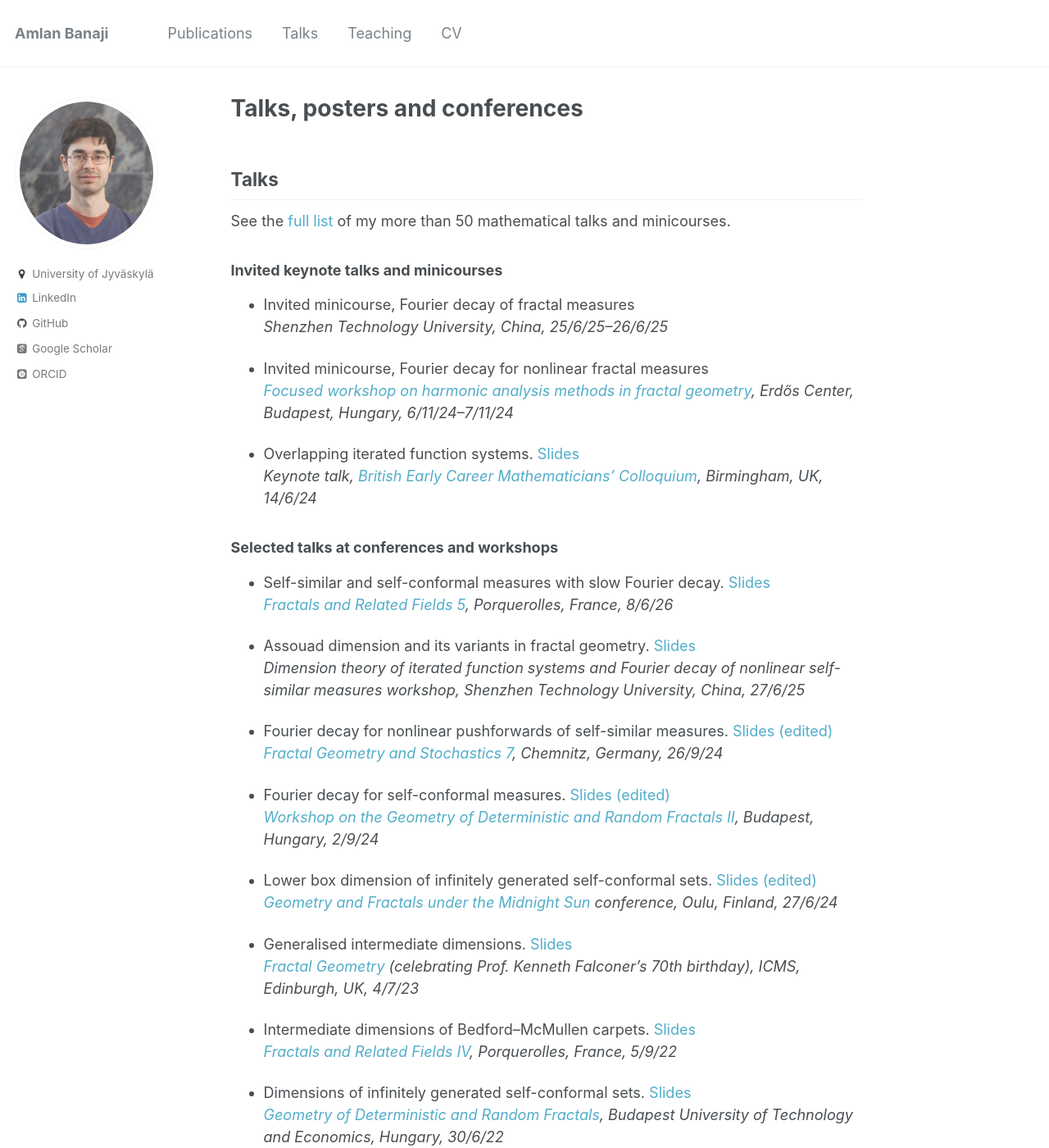
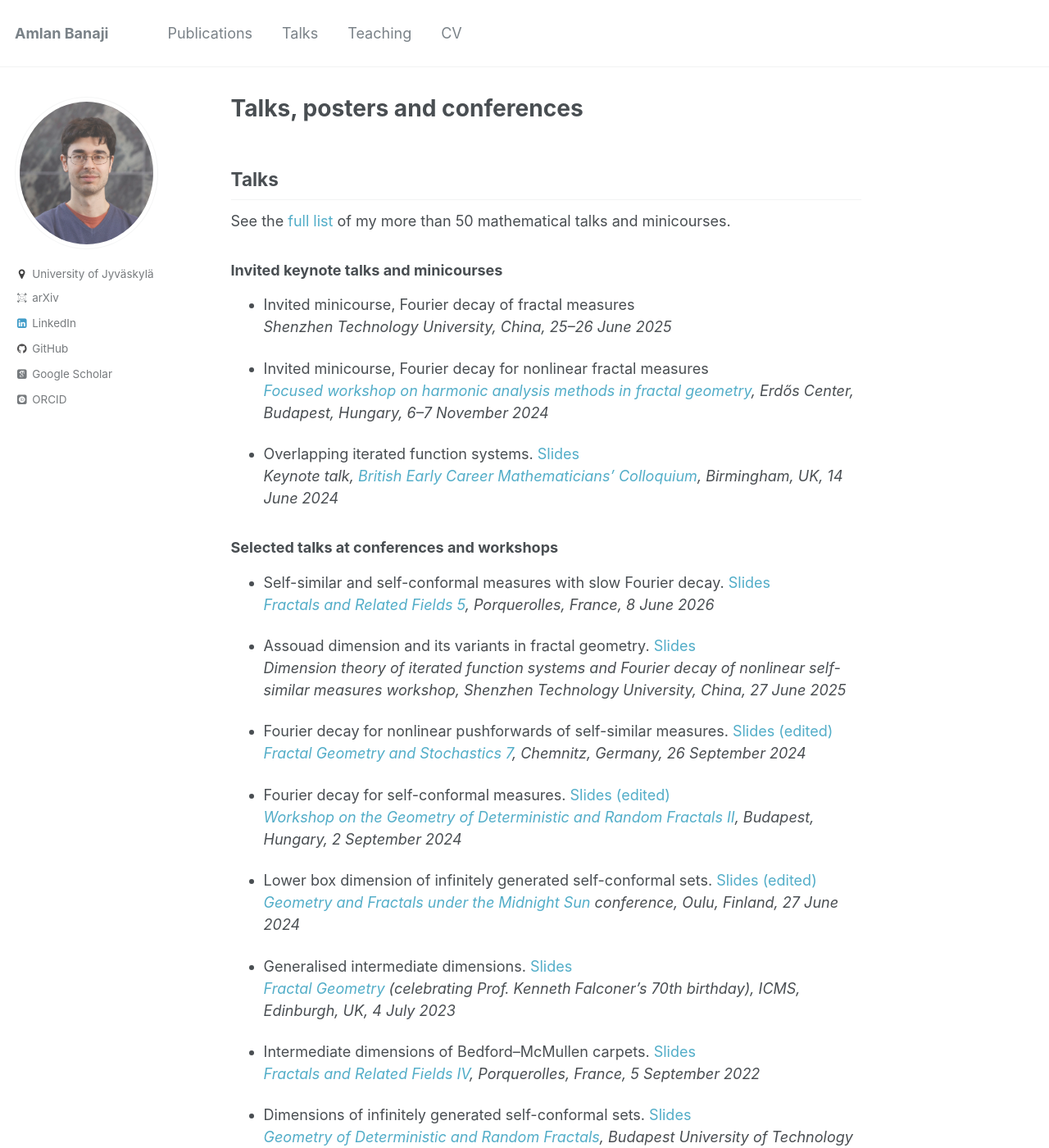
Before and after one commit to amlan-banaji/amlan-banaji.github.io, a Jekyll site: the page built from _pages/talks.md, in a window 1280 px wide and 1400 px high. Shown: the whole window at 82% size. Built offline with Jekyll 4.4.1, drawn with Linux system fonts in a browser that asks for light colours; some web fonts are replaced; some of the changed text lies outside the part shown.

Commit message:
add arxiv

```diff
--- a/_config.yml
+++ b/_config.yml
@@ -9,7 +9,7 @@
 locale                   : "en-UK"
 title                    : "Amlan Banaji"
 title_separator          : "-"
-name                     : &name "Amlan Banaji"
+name                     : &name "Mathematics"
 description              : &description "Postdoctoral Researcher in Mathematics"
 url                      : https://amlan-banaji.github.io # the base hostname & protocol for your site e.g. "https://mmistakes.github.io"
 baseurl                  : "" # the subpath of your site, e.g. "/blog"
@@ -83,6 +83,8 @@ author:
   bio              : ""
   employer         : "University of Jyväskylä"
   location         :
+  arxiv            : "https://arxiv.org/a/0000-0002-3727-0894.html"
+  orcid            : "https://orcid.org/0000-0002-3727-0894"
   googlescholar    : "https://scholar.google.com/citations?user=FyYdrKgAAAAJ"
   email            :
   uri              :
@@ -92,13 +94,12 @@ author:
   flickr           :
   facebook         :
   foursquare       :
+  linkedin         : "amlan-banaji-2a50b217b"
   github           : "amlan-banaji"
   google_plus      :
   keybase          :
   instagram        :
   lastfm           :
-  linkedin         : "amlan-banaji-2a50b217b"
-  orcid            : "https://orcid.org/0000-0002-3727-0894"
   pinterest        :
   soundcloud       :
   stackoverflow    :
--- a/_includes/author-profile.html
+++ b/_includes/author-profile.html
@@ -45,6 +45,9 @@
       {% endif %}
       {% if author.google_plus %}
         <li><a href="https://plus.google.com/+{{ author.google_plus }}"><i class="fa fa-fw fa-google-plus-square" aria-hidden="true"></i> Google+</a></li>
+      {% endif %}
+      {% if author.arxiv %}
+      <li><a href="https://arxiv.org/a/0000-0002-3727-0894.html"><i class="ai ai-arxiv ai-fw" aria-hidden="true"></i> arXiv</a></li>
       {% endif %}
       {% if author.linkedin %}
         <li><a href="https://www.linkedin.com/in/{{ author.linkedin }}"><i class="fa fa-fw fa-linkedin-square" aria-hidden="true"></i> LinkedIn</a></li>
--- a/_pages/talks.md
+++ b/_pages/talks.md
@@ -12,39 +12,39 @@ See the [full list](https://amlan-banaji.github.io/files/BanajiTalks.pdf) of my
 ### Invited keynote talks and minicourses
 
 - Invited minicourse, Fourier decay of fractal measures
-*Shenzhen Technology University, China, 25/6/25–26/6/25*
+*Shenzhen Technology University, China, 25–26 June 2025*
 
 - Invited minicourse, Fourier decay for nonlinear fractal measures
-*[Focused workshop on harmonic analysis methods in fractal geometry](https://erdoscenter.renyi.hu/events/focused-workshop-harmonic-analysis-methods-fractal-geometry), Erdős Center, Budapest, Hungary, 6/11/24–7/11/24*
+*[Focused workshop on harmonic analysis methods in fractal geometry](https://erdoscenter.renyi.hu/events/focused-workshop-harmonic-analysis-methods-fractal-geometry), Erdős Center, Budapest, Hungary, 6–7 November 2024*
 
 - Overlapping iterated function systems. [Slides](https://amlan-banaji.github.io/files/BECMC2024.pdf)
-*Keynote talk, [British Early Career Mathematicians' Colloquium](https://web.mat.bham.ac.uk/BYMC/), Birmingham, UK, 14/6/24*
+*Keynote talk, [British Early Career Mathematicians' Colloquium](https://web.mat.bham.ac.uk/BYMC/), Birmingham, UK, 14 June 2024*
 
 ### Selected talks at conferences and workshops
 
 - Self-similar and self-conformal measures with slow Fourier decay. [Slides](https://amlan-banaji.github.io/files/BanajiFARF2026.pdf)
-*[Fractals and Related Fields 5](https://farf5.math.cnrs.fr/), Porquerolles, France, 8/6/26*
+*[Fractals and Related Fields 5](https://farf5.math.cnrs.fr/), Porquerolles, France, 8 June 2026*
 
 - Assouad dimension and its variants in fractal geometry. [Slides](https://amlan-banaji.github.io/files/BanajiShenzhen2025.pdf)
-*Dimension theory of iterated function systems and Fourier decay of nonlinear self-similar measures workshop, Shenzhen Technology University, China, 27/6/25*
+*Dimension theory of iterated function systems and Fourier decay of nonlinear self-similar measures workshop, Shenzhen Technology University, China, 27 June 2025*
 
 - Fourier decay for nonlinear pushforwards of self-similar measures. [Slides (edited)](https://amlan-banaji.github.io/files/Chemnitz2024.pdf)
-*[Fractal Geometry and Stochastics 7](https://www.tu-chemnitz.de/mathematik/stochastik/fgs7/index.html), Chemnitz, Germany, 26/9/24*
+*[Fractal Geometry and Stochastics 7](https://www.tu-chemnitz.de/mathematik/stochastik/fgs7/index.html), Chemnitz, Germany, 26 September 2024*
 
 - Fourier decay for self-conformal measures. [Slides (edited)](https://amlan-banaji.github.io/files/Budapest2024fourier.pdf)
-*[Workshop on the Geometry of Deterministic and Random Fractals II](https://erdoscenter.renyi.hu/events/workshop-geometry-deterministic-and-random-fractals-ii), Budapest, Hungary, 2/9/24*
+*[Workshop on the Geometry of Deterministic and Random Fractals II](https://erdoscenter.renyi.hu/events/workshop-geometry-deterministic-and-random-fractals-ii), Budapest, Hungary, 2 September 2024*
 
 - Lower box dimension of infinitely generated self-conformal sets. [Slides (edited)](https://amlan-banaji.github.io/files/Oulu2024.pdf)
-*[Geometry and Fractals under the Midnight Sun](https://midnightsun2024.gitlab.io/) conference, Oulu, Finland, 27/6/24*
+*[Geometry and Fractals under the Midnight Sun](https://midnightsun2024.gitlab.io/) conference, Oulu, Finland, 27 June 2024*
 
 - Generalised intermediate dimensions. [Slides](https://amlan-banaji.github.io/files/Edinburgh2023.pdf)
-*[Fractal Geometry](https://www.icms.org.uk/workshops/2023/fractal-geometry) (celebrating Prof. Kenneth Falconer’s 70th birthday), ICMS, Edinburgh, UK, 4/7/23*
+*[Fractal Geometry](https://www.icms.org.uk/workshops/2023/fractal-geometry) (celebrating Prof. Kenneth Falconer’s 70th birthday), ICMS, Edinburgh, UK, 4 July 2023*
 
 - Intermediate dimensions of Bedford–McMullen carpets. [Slides](https://amlan-banaji.github.io/files/Porquerolles2022.pdf)
-*[Fractals and Related Fields IV](https://farf4.math.cnrs.fr/), Porquerolles, France, 5/9/22*
+*[Fractals and Related Fields IV](https://farf4.math.cnrs.fr/), Porquerolles, France, 5 September 2022*
 
 - Dimensions of infinitely generated self-conformal sets. [Slides](https://amlan-banaji.github.io/files/Budapest2022.pdf)
-*[Geometry of Deterministic and Random Fractals](https://simon60.math.bme.hu/), Budapest University of Technology and Economics, Hungary, 30/6/22*
+*[Geometry of Deterministic and Random Fractals](https://simon60.math.bme.hu/), Budapest University of Technology and Economics, Hungary, 30 June 2022*
 
 I have also spoken at the [British Mathematical Colloquium (BMC) 2024](https://sites.google.com/view/bmc2024/workshops/ergodic-theory) (Manchester), [Thermodynamic Formalism: Non-additive Aspects and Related Topics](https://www.impan.pl/en/activities/banach-center/conferences/23-thermoform) (Będlewo), [Diophantine Approximation, Dynamics, and Fractals](https://sites.google.com/view/diophantine-exeter-june-2023/home) (Exeter), and [Workshop on affine and overlapping iterated function systems](https://www.troscheit.eu/workshop2022/index.html) (Bristol).
 
@@ -52,16 +52,16 @@ I have also spoken at the [British Mathematical Colloquium (BMC) 2024](https://s
 ### Selected seminar talks
 
 - Dimensions of self-affine carpets. [Slides](https://amlan-banaji.github.io/files/OneWorld2023.pdf), [Video](https://www.youtube.com/watch?v=Q0SO3bzPMHI)
-*[One World Fractals](https://www.oneworldfractals.org/past/owf20230118/) (online talks by [Hong Wang](https://sites.google.com/view/hongwang/home) and me), 18/1/23*
+*[One World Fractals](https://www.oneworldfractals.org/past/owf20230118/) (online talks by [Hong Wang](https://sites.google.com/view/hongwang/home) and me), 18 January 2023*
 
 - Intermediate dimensions. [Slides](https://amlan-banaji.github.io/files/Shenzhen2022.pdf)
-*Inaugural talk, [Shenzhen Technology University Mathematics Colloquium](https://bdi.sztu.edu.cn/info/1345/5449.htm?fbclid=IwAR24TwwWZpz-LjUtDVF4E49awaOp44hBmeUaLuShGPFC1-F0RLac02d1_as), China (online), 21/10/22*
+*Inaugural talk, [Shenzhen Technology University Mathematics Colloquium](https://bdi.sztu.edu.cn/info/1345/5449.htm?fbclid=IwAR24TwwWZpz-LjUtDVF4E49awaOp44hBmeUaLuShGPFC1-F0RLac02d1_as), China (online), 21 October 2022*
 
 - Intermediate dimensions of Bedford–McMullen carpets. [Slides (edited)](https://amlan-banaji.github.io/files/BedfordAnalysisSeminar.pdf), [Video](https://www.youtube.com/watch?v=hoHdg71ycqs)
-*[St Andrews Analysis Seminar](https://sta-analysis.github.io/archive/) (online), 12/10/21*
+*[St Andrews Analysis Seminar](https://sta-analysis.github.io/archive/) (online), 12 October 2021*
 
 - Dimensions of infinitely generated attractors. [Slides (edited)](https://amlan-banaji.github.io/files/AnalysisSeminarApril2021.pdf), [Video](https://www.youtube.com/watch?v=KL6q4UNnVEk)
-*[St Andrews Analysis Seminar](https://sta-analysis.github.io/archive/) (online), 20/4/21*
+*[St Andrews Analysis Seminar](https://sta-analysis.github.io/archive/) (online), 20 April 2021*
 
 I have also spoken at the [Ergodic Theory and Dynamical Systems Seminar](https://warwick.ac.uk/fac/sci/maths/research/events/seminars/areas/dynamics/) (Warwick), [IMPAN Dynamical Systems Seminar](https://sites.google.com/impan.pl/dynamical-systems/seminar/archive-of-past-seminars-2003?authuser=0) (Warsaw), [Geometric Analysis Seminar](https://www.jyu.fi/en/events/geometric-analysis-seminar-amlan-banaji-loughborough-university) (Jyväskylä), [Analysis Seminar](https://www.oulu.fi/en/events/oulu-analysis-seminar) (Oulu), [Ergodic Theory and Dynamical Systems Seminar](https://www.bristolmathsresearch.org/seminar/amlan-banaji/) (Bristol), [Dynamical Systems and Analysis Seminar](https://events.manchester.ac.uk/event/event:esz-m1nz25k7-nrgwyh/dynamical-systems-and-analysis-seminar-amlan-banaji) (Manchester), and [Topology and Dynamics Seminar](https://www.birmingham.ac.uk/research/activity/mathematics/topology-dynamics/topology-seminar.aspx) (Birmingham).
 
@@ -69,17 +69,17 @@ I have also spoken at the [Ergodic Theory and Dynamical Systems Seminar](https:/
 ### Selected outreach and talks to general audiences
 
 - Orthogonal projections of fractals and the digital sundial. [Slides](https://amlan-banaji.github.io/files/Burn2023.pdf)
-*Postgraduate Interdisciplinary Mathematics Symposium (PIMS) St Andrews, The Burn House (Edzell), UK, 16/1/23*
+*Postgraduate Interdisciplinary Mathematics Symposium (PIMS) St Andrews, The Burn House (Edzell), UK, 16 January 2023*
 
 - Metric spaces where geodesics are never unique. [Slides (edited)](https://amlan-banaji.github.io/files/Geodesics2022.pdf)
-*Mathematics Research Day, University of St Andrews, UK, 1/12/22*
+*Mathematics Research Day, University of St Andrews, UK, 1 December 2022*
 
 I have also spoken at the Pint of Science (Loughborough) 2024 and to the St Andrews University Mathematics Society (SUMS).
 
 ## Posters
 
 - [Intermediate dimensions of Bedford–McMullen carpets](https://amlan-banaji.github.io/files/BristolCarpetsPoster.pdf)
-*[Workshop on affine and overlapping iterated function systems](https://www.troscheit.eu/workshop2022/index.html), University of Bristol, UK, 10/5/22–12/5/22*
+*[Workshop on affine and overlapping iterated function systems](https://www.troscheit.eu/workshop2022/index.html), University of Bristol, UK, 10–12 May 2022*
 
 ## Conferences
 
```
Also changed, not shown: _pages/about.md (+5 -3 lines).
